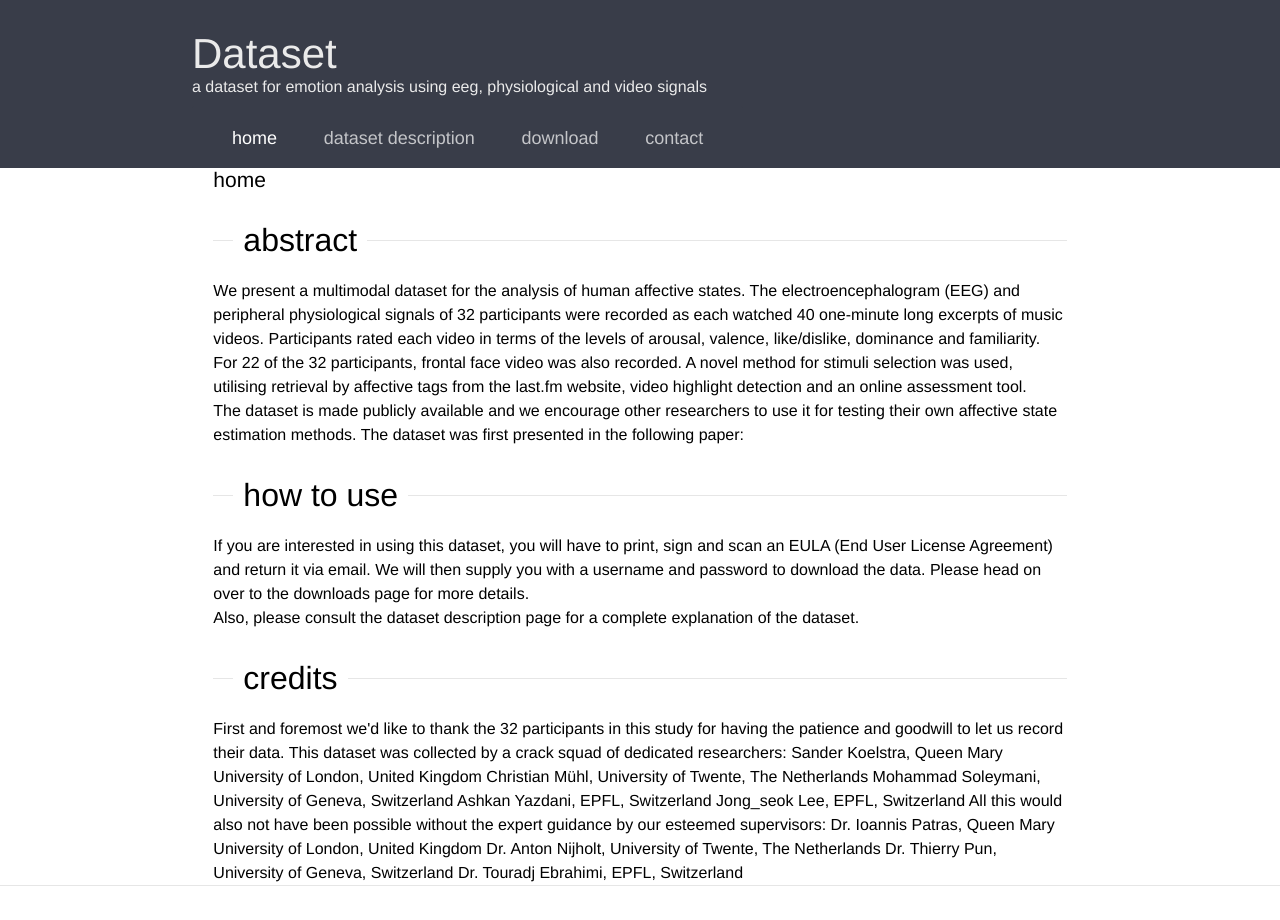
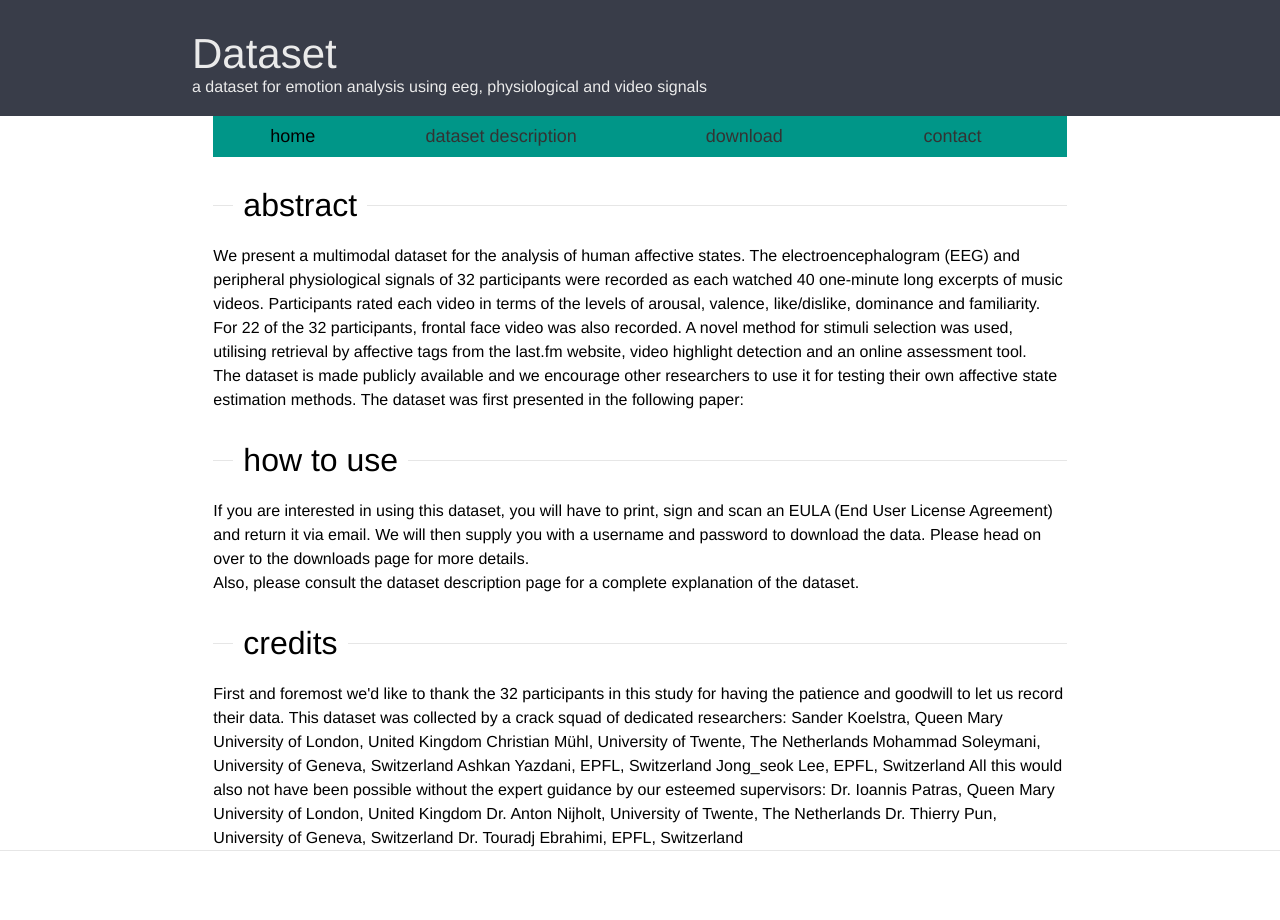
Before and after one commit to Obsidianr/Obsidianr.github.io, a plain HTML site: page index.html in a window 1280 px wide. Drawn offline with Linux system fonts and the light colour scheme.

Commit message:
Add files via upload

```diff
--- a/index.html
+++ b/index.html
@@ -8,22 +8,30 @@
 <body>
 <div >
     <div class="layui-row" style="background: #393D49">
-        <div  style="padding-left: 15%;padding-top: 30px;padding-bottom: 10px">
+        <div  style="padding-left: 15%;padding-top: 30px;padding-bottom: 20px">
             <ul>
                 <li  ><span style="font-size: 300% ;color: #eaeaea;"> Dataset</span></li>
                 <li  ><span style="font-size: medium;color: #eaeaea"> a dataset for emotion analysis using eeg, physiological and video signals</span></li>
             </ul>
         </div>
     </div>
-    <div class="layui-row " style="background: #393D49" >
+    <div class="layui-row layui-col-md8 layui-col-md-offset2" style="background: #009688">
         <div>
             <div>
-                <ul class="layui-nav" style="margin-left: 15%" >
-                    <li class="layui-nav-item"><a href="index.html"><span style="font-size: large;color: rgb(255,255,255)">home</span></a></li>
-                    <li class="layui-nav-item "><a href="description.html"><span style="font-size: large">dataset description</span></a></li>
-                    <li class="layui-nav-item"><a href="download.html"><span style="font-size: large">download</span></a></li>
-                    <li class="layui-nav-item"><a href="contact.html"><span style="font-size: large">contact</span></a></li>
-                </ul>
+                <div style="display: flex;padding: 10px">
+                    <div class="layui-nav-item" style="width: 200px;text-align: center">
+                        <a href="index.html"><span style=";font-size: large;color: black">home</span></a>
+                    </div>
+                    <div class="layui-nav-item "style="width: 400px;text-align: center">
+                        <a href="description.html"><span style="font-size: large">dataset description</span></a>
+                    </div>
+                    <div class="layui-nav-item"style="width: 300px;text-align: center">
+                        <a href="download.html"><span style="font-size: large">download</span></a>
+                    </div>
+                    <div class="layui-nav-item"style="width: 300px;text-align: center">
+                        <a href="contact.html"><span style="font-size: large">contact</span></a>
+                    </div>
+                </div>
             </div>
 
         </div>
@@ -34,7 +42,6 @@
 
 <div class="layui-col-md8 layui-col-md-offset2">
     <div class="grid-demo grid-demo-bg1">
-        <h2>home</h2>
         <div class="layui-carousel" id="test1" lay-filter="test1">
             <div carousel-item="">
                 <div><img src="image/brains.jpg"></div>
```
